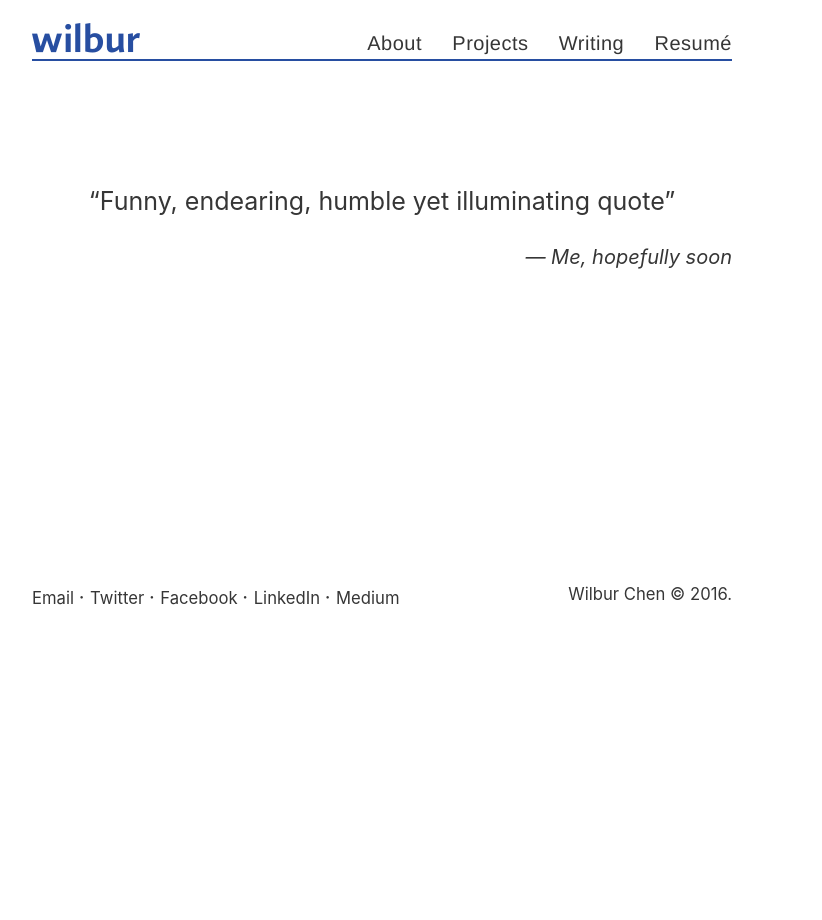
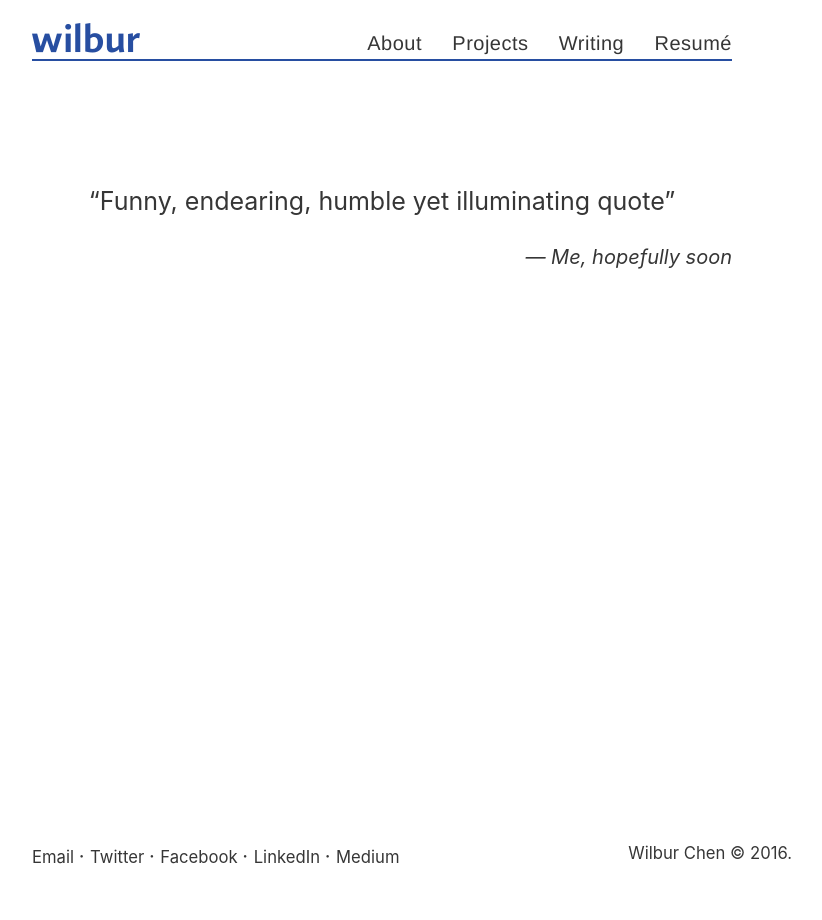
Before and after one commit to wilburc/wilburc.github.io, a Jekyll site: the page built from index.html, in a window 1280 px wide. Shown: the whole page, without its empty margins (258-1080 px from the left). Built offline with Jekyll 4.4.1, drawn with Linux system fonts in a browser that asks for light colours; the list of posts is cut into pages by our own code.

Commit message:
sticky footer

```diff
--- a/_sass/_base.scss
+++ b/_sass/_base.scss
@@ -11,6 +11,7 @@
 html,
 body {
   margin: 0;
+  height:100%;
   padding: 0;
 }
 
--- a/_sass/_layout.scss
+++ b/_sass/_layout.scss
@@ -8,6 +8,9 @@
   padding-right: 1.5rem;
   margin-left:  auto;
   margin-right: auto;
+  padding-bottom:120px;
+  position:relative;
+  min-height:100%;
 }
 
 .placeholder{
@@ -31,8 +34,12 @@
 	float:right;
 }
 footer {
-  margin-bottom: 0.7rem;
-  margin-top: 5rem;
+/*  margin-bottom: 0.7rem;
+  margin-top: 5rem;*/
+  height:60px;
+  width:100%;
+  position:absolute;
+  bottom:20px;
 }
 @media only screen and (max-width : 480px){
   .footer{
```
Also changed, not shown: 13 other files.
